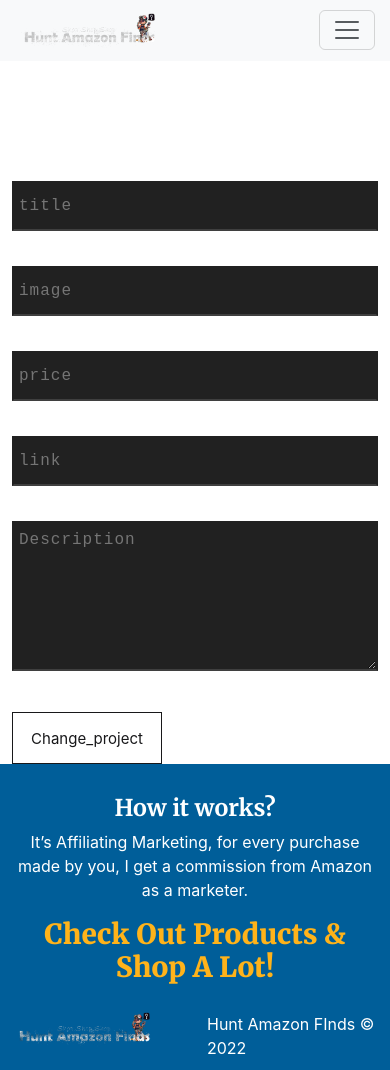
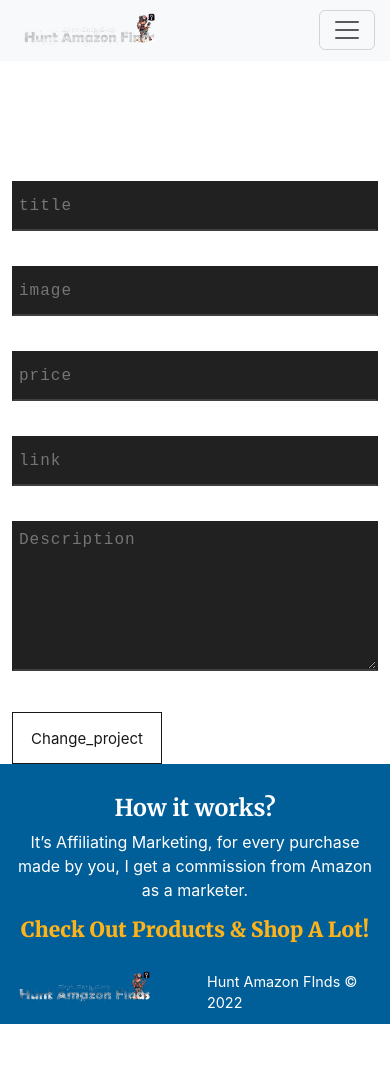
Before and after one commit to Priestlyb/Hunt-Amazon-Finds, a React (Create React App) app: page /updateproduct/1 in a window 390 px wide. After the commit the page ends 1024 px from the top, so only its background shows below. Built offline with nearby package versions, Linux system fonts and the light colour scheme; no server answers; the HTML template or start-up script is replaced by a standard one.

Commit message:
modification of footer and product page

```diff
--- a/src/components/featured/featured.css
+++ b/src/components/featured/featured.css
@@ -33,6 +33,7 @@
     color: #000;
     font-size: 25px;
     text-align: center;
+    padding-top: 80px;
 }
 
 
--- a/src/components/footer/footer.css
+++ b/src/components/footer/footer.css
@@ -31,4 +31,12 @@
     .footer {
         padding: 10px;
     }
+
+    .col_12 h1 {
+        font-size: 1.3rem;
+    }
+
+    .col_right {
+        font-size: 0.9rem;
+    }
 }
```
